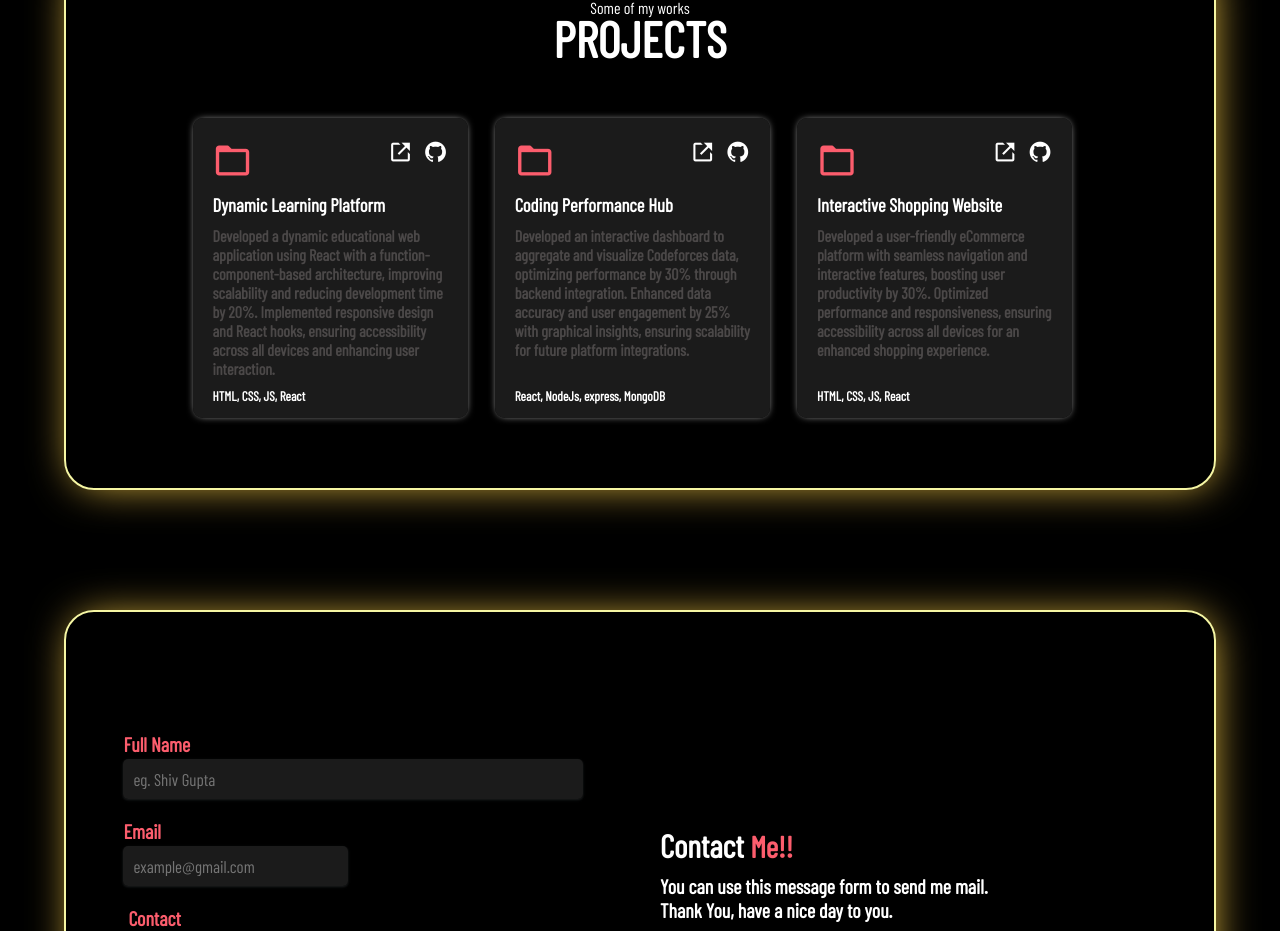
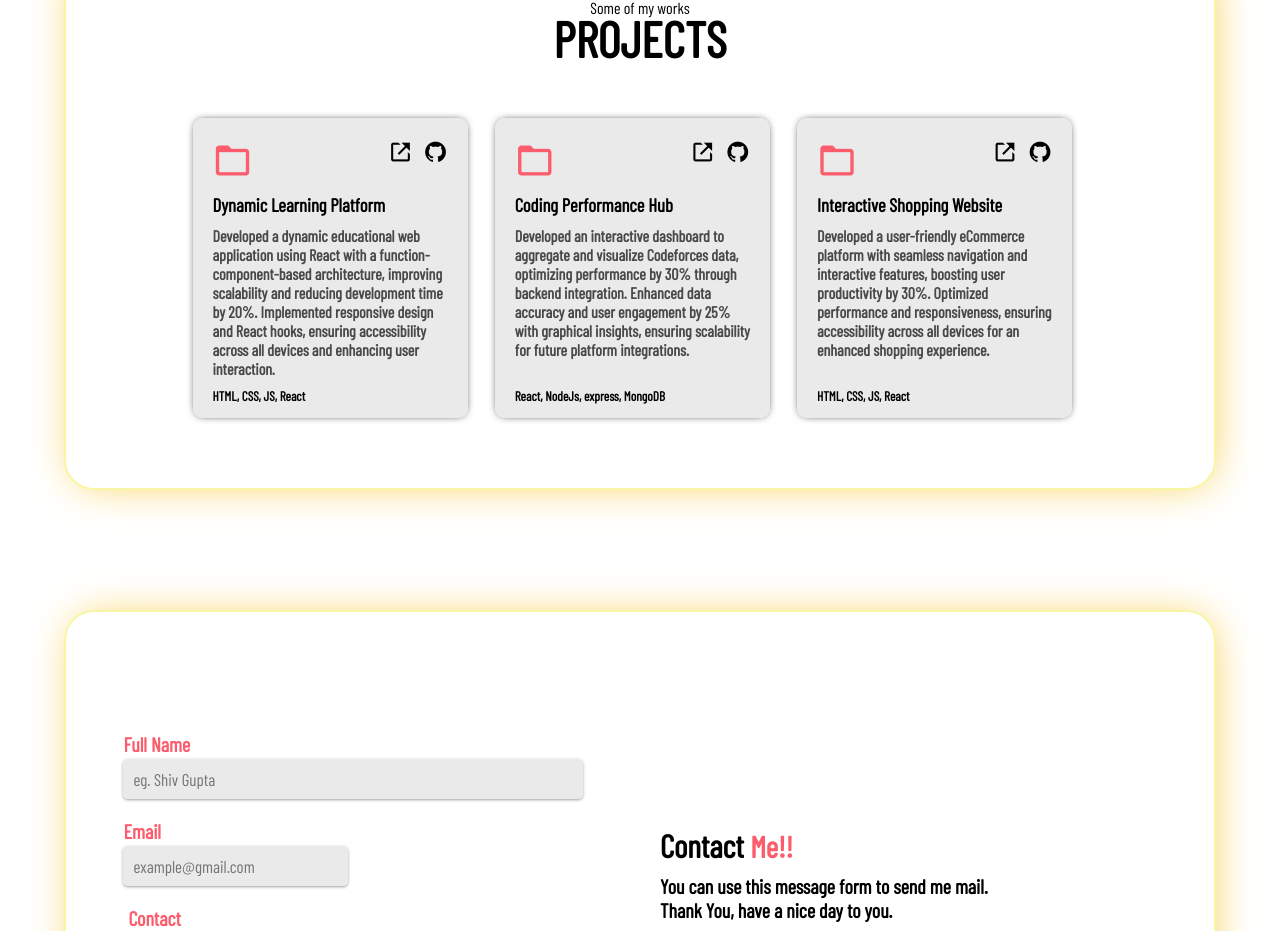
Before and after one commit to 26-Shiv-Gupta/My-Portfolio-using-react.js, a React (Create React App) app: page / in a window 1280 px wide. Shown: the part 1841-2772 px from the top of the page. Built offline with nearby package versions, Linux system fonts and the light colour scheme; a web font is replaced by a local one.

Commit message:
default background change

```diff
--- a/src/index.css
+++ b/src/index.css
@@ -20,17 +20,17 @@ code {
 }
 
 :root{
+  --background-color: #ffffff;
+  --background-layer-color : rgba(255, 255, 255, 0.3);
+  --background-header-color : rgba(255, 255, 255, 0.9);
+  --input-color: rgba(232, 232, 232, 0.9);
+  --color: #000000;
+}
+
+[data-theme="dark"] {
   --background-color: #000000;
   --background-layer-color : rgba(0, 0, 0, 0.5);
   --background-header-color : rgba(0, 0, 0, 0.9);
   --input-color: rgba(30, 30, 30, 0.9);
   --color: #ffffff;
 }
-
-[data-theme="dark"] {
-  --background-color: #ffffff;
-  --background-layer-color : rgba(255, 255, 255, 0.3);
-  --background-header-color : rgba(255, 255, 255, 0.9);
-  --input-color: rgba(232, 232, 232, 0.9);
-  --color: #000000;
-}
```
